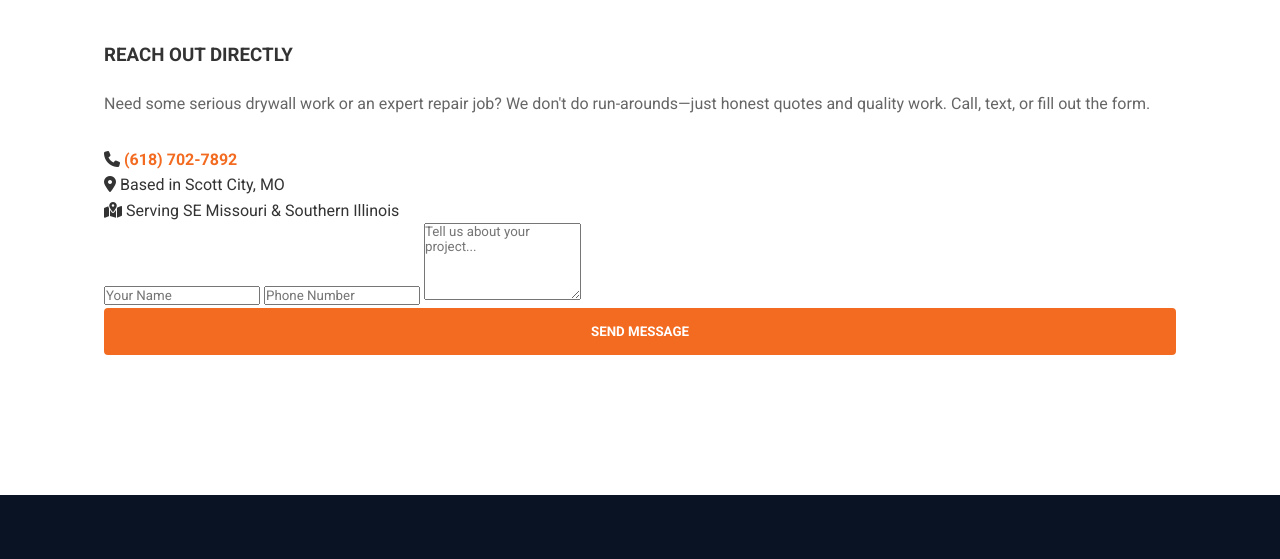
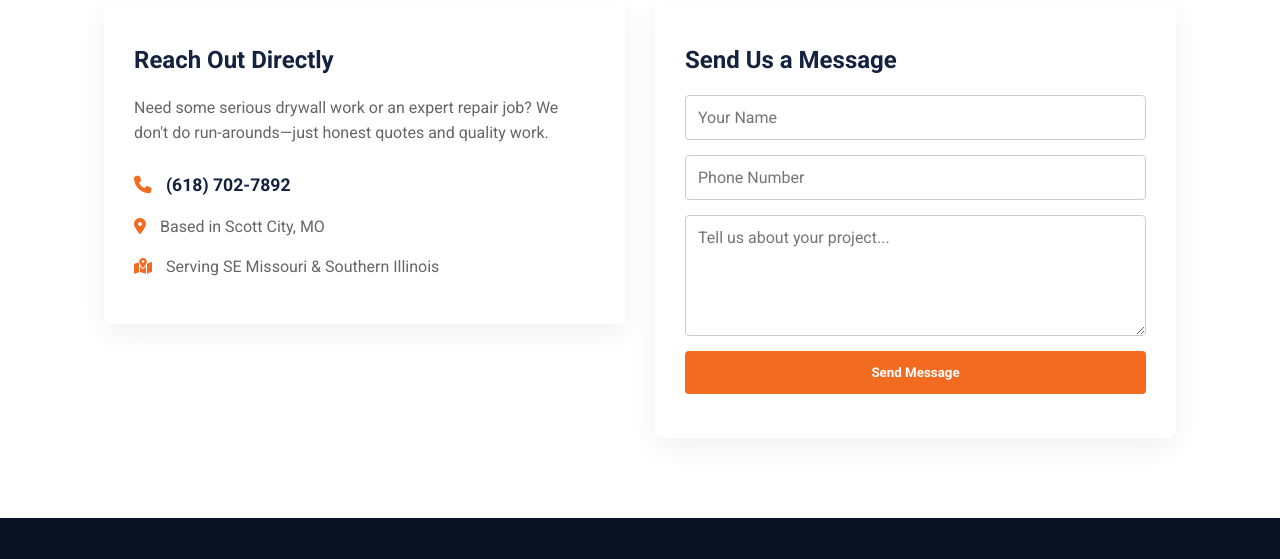
Before and after one commit to Dmouser86/hendershott-drywall, a plain HTML site: page contact.html in a window 1280 px wide. Shown: the part 212-771 px from the top of the page. Drawn offline with Linux system fonts and the light colour scheme.

Commit message:
Update contact.html

```diff
--- a/contact.html
+++ b/contact.html
@@ -11,7 +11,7 @@
     <header>
         <div class="nav-container">
             <div class="brand-wrapper">
-                <img src="logo.png" alt="Hendershott Drywall Badge" class="brand-logo">
+                <img src="logo.png" alt="Hendershott Drywall Logo" class="brand-logo">
                 <h1>Hendershott <span>Drywall & Repair</span></h1>
             </div>
             <nav>
@@ -27,25 +27,26 @@
     </header>
 
     <main>
-        <section class="container">
-            <h2 class="section-title">GET A QUOTE</h2>
+        <section class="container" style="padding-top: 40px;">
+            <h2 class="section-title">Get a <span>Quote</span></h2>
 
-            <div class="contact-grid" style="margin-bottom: 60px;">
-                <div class="contact-info-box">
-                    <h3 style="margin-bottom: 20px;">REACH OUT DIRECTLY</h3>
-                    <p style="color: #666; margin-bottom: 30px;">Need some serious drywall work or an expert repair job? We don't do run-arounds—just honest quotes and quality work. Call, text, or fill out the form.</p>
+            <div class="grid-2" style="align-items: start;">
+                <div class="card" style="text-align: left;">
+                    <h3 style="font-size: 1.5rem; margin-bottom: 15px;">Reach Out Directly</h3>
+                    <p style="color: var(--text-muted); margin-bottom: 25px;">Need some serious drywall work or an expert repair job? We don't do run-arounds—just honest quotes and quality work.</p>
 
-                    <p><i class="fa-solid fa-phone"></i> <a href="tel:+16187027892" style="color: var(--primary-orange); font-weight: bold; text-decoration: none;">(618) 702-7892</a></p>
-                    <p><i class="fa-solid fa-location-dot"></i> Based in Scott City, MO</p>
-                    <p><i class="fa-solid fa-map-location-dot"></i> Serving SE Missouri & Southern Illinois</p>
+                    <p style="margin-bottom: 15px; font-size: 1.1rem;"><i class="fa-solid fa-phone" style="color: var(--primary-orange); margin-right: 10px;"></i> <a href="tel:+16187027892" style="color: var(--navy-blue); font-weight: 700; text-decoration: none;">(618) 702-7892</a></p>
+                    <p style="margin-bottom: 15px;"><i class="fa-solid fa-location-dot" style="color: var(--primary-orange); margin-right: 10px;"></i> Based in Scott City, MO</p>
+                    <p><i class="fa-solid fa-map-location-dot" style="color: var(--primary-orange); margin-right: 10px;"></i> Serving SE Missouri & Southern Illinois</p>
                 </div>
 
-                <div class="contact-form">
-                    <form action="#" method="POST">
-                        <input type="text" name="name" placeholder="Your Name" required>
-                        <input type="tel" name="phone" placeholder="Phone Number" required>
-                        <textarea name="message" rows="5" placeholder="Tell us about your project..." required></textarea>
-                        <button type="submit" class="btn" style="width: 100%;">SEND MESSAGE</button>
+                <div class="card" style="text-align: left;">
+                    <h3 style="font-size: 1.5rem; margin-bottom: 15px;">Send Us a Message</h3>
+                    <form action="#" method="POST" style="display: flex; flex-direction: column; gap: 15px;">
+                        <input type="text" name="name" placeholder="Your Name" required style="padding: 12px; border: 1px solid #ccc; border-radius: 4px; font-size: 1rem; font-family: inherit;">
+                        <input type="tel" name="phone" placeholder="Phone Number" required style="padding: 12px; border: 1px solid #ccc; border-radius: 4px; font-size: 1rem; font-family: inherit;">
+                        <textarea name="message" rows="5" placeholder="Tell us about your project..." required style="padding: 12px; border: 1px solid #ccc; border-radius: 4px; font-size: 1rem; font-family: inherit; resize: vertical;"></textarea>
+                        <button type="submit" class="btn" style="width: 100%; border: none; cursor: pointer;">Send Message</button>
                     </form>
                 </div>
             </div>
@@ -55,9 +56,9 @@
     <footer>
         <div class="footer-grid">
             <div class="footer-about">
-                <img src="logo.png" alt="Logo" style="width: 60px; margin-bottom: 15px;">
-                <h3>Hendershott Drywall and Repair LLC</h3>
-                <p>Based out of Scott City, MO, we provide top-tier residential drywall services built on hard work, grit, and extreme precision. Fully committed to quality.</p>
+                <img src="logo.png" alt="Logo" style="width: 50px; margin-bottom: 15px;">
+                <h3>Hendershott Drywall and Repair</h3>
+                <p>Based out of Scott City, MO, providing top-tier residential drywall services built on hard work, grit, and extreme precision.</p>
             </div>
             <div class="footer-links">
                 <h3>Quick Links</h3>
```
